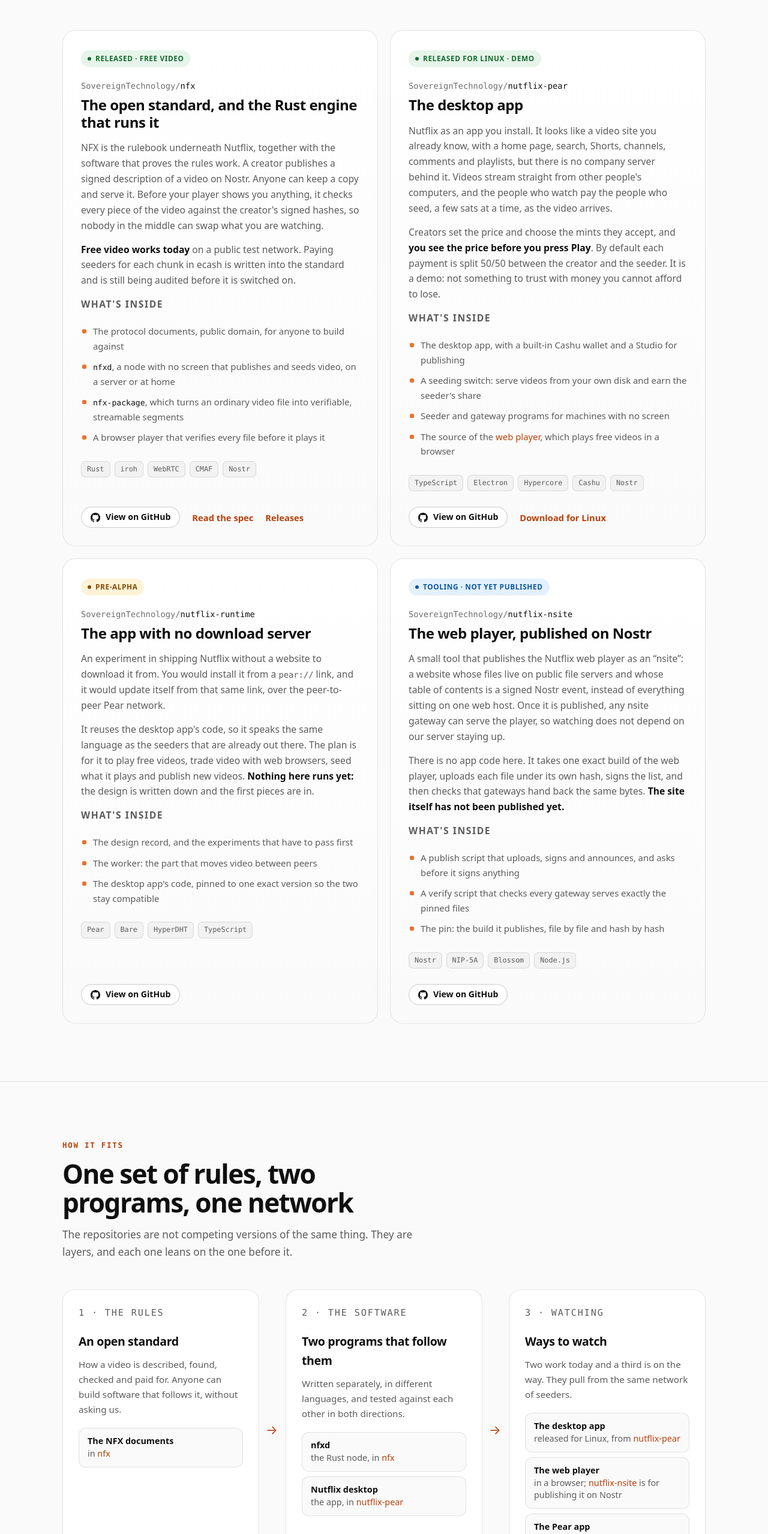
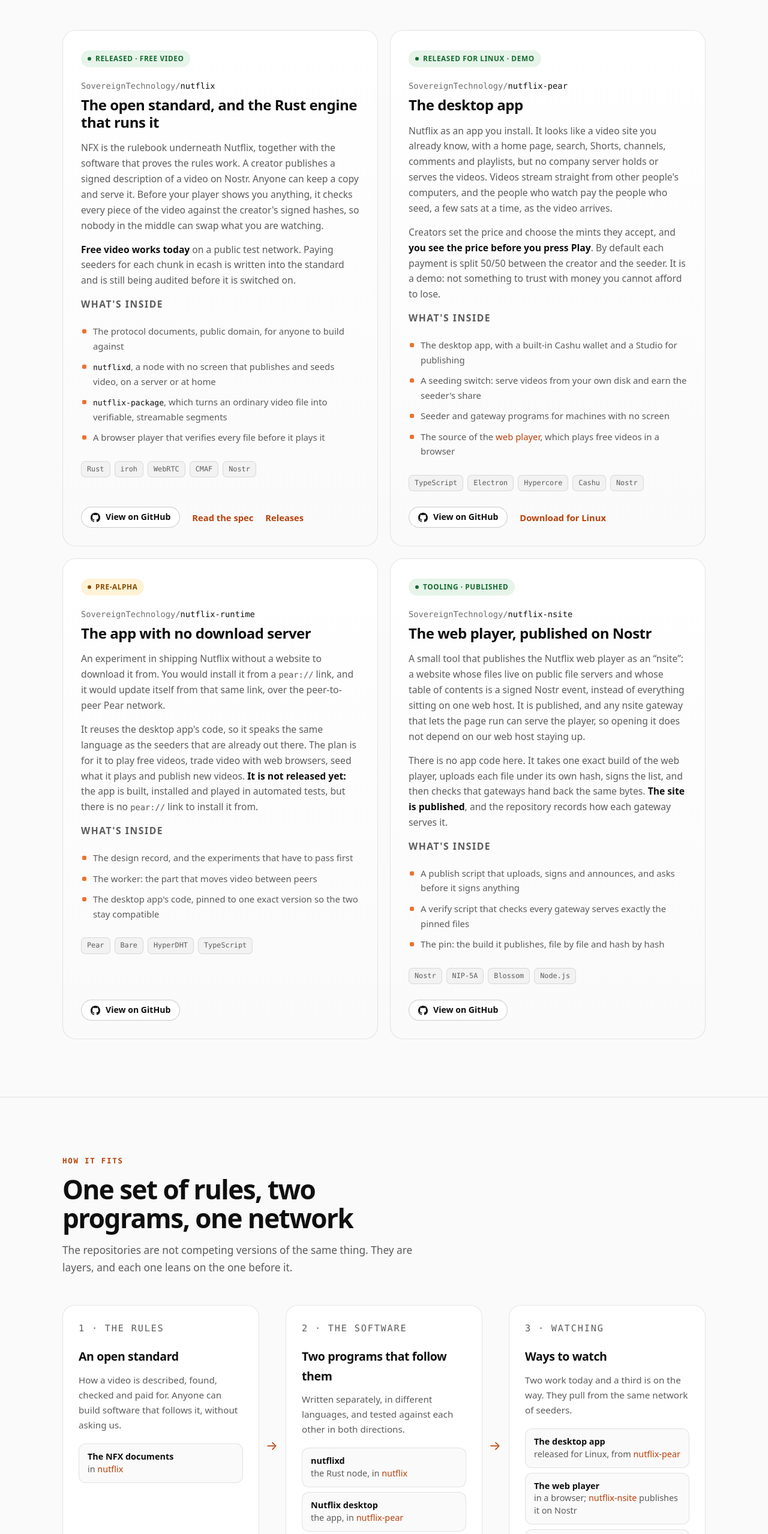
Before and after one commit to SovereignTechnology/nutflix.xyz, a plain HTML site: page public/index.html in a window 1280 px wide. Shown: the part 1182-3740 px from the top of the page at 60% size. Drawn offline with Linux system fonts and the light colour scheme.

Commit message:
site: the repository is nutflix and the node nutflixd; the nsite is published; NFX-17 (#3)
- nfx is now SovereignTechnology/nutflix, nfxd is nutflixd and nfx-package is nutflix-package: the
  card, the "how it fits" lists, the footer and every link (the releases so far still call the node
  nfxd, and the status card says so)
- nutflix-nsite: the site was published on 2026-11-22, so the card no longer says "not yet"; a gateway
  serves it only where it lets the page run, and what that removes is the need for our web host to
  open the page
- nutflix-runtime: not "nothing runs yet". It is built, installed and played in CI, and not released
- the protocol list: fourteen documents with NFX-17 (seeder lookup); "frozen" described as the spec
  describes it
- the desktop app: "no company server holds or serves the videos" (the default relays and STUN server
  are ours)
- the footer's licence line is AGPL-3.0-or-later, about the four listed repositories; the README says
  that this repository's own licence (AGPL-3.0) is a separate statement
- README: the page also links www.sovtech.pro; the nostr remote

```diff
--- a/public/index.html
+++ b/public/index.html
@@ -372,22 +372,22 @@ footer{padding:48px 0 64px;color:var(--muted)}
 
         <article class="repo">
           <div><span class="pill">Released · free video</span></div>
-          <a class="slug" href="https://github.com/SovereignTechnology/nfx"><span>SovereignTechnology/</span>nfx</a>
+          <a class="slug" href="https://github.com/SovereignTechnology/nutflix"><span>SovereignTechnology/</span>nutflix</a>
           <h3>The open standard, and the Rust engine that runs it</h3>
           <p>NFX is the rulebook underneath Nutflix, together with the software that proves the rules work. A creator publishes a signed description of a video on Nostr. Anyone can keep a copy and serve it. Before your player shows you anything, it checks every piece of the video against the creator's signed hashes, so nobody in the middle can swap what you are watching.</p>
           <p><strong>Free video works today</strong> on a public test network. Paying seeders for each chunk in ecash is written into the standard and is still being audited before it is switched on.</p>
           <p class="inside-label">What's inside</p>
           <ul class="inside">
             <li>The protocol documents, public domain, for anyone to build against</li>
-            <li><code>nfxd</code>, a node with no screen that publishes and seeds video, on a server or at home</li>
-            <li><code>nfx-package</code>, which turns an ordinary video file into verifiable, streamable segments</li>
+            <li><code>nutflixd</code>, a node with no screen that publishes and seeds video, on a server or at home</li>
+            <li><code>nutflix-package</code>, which turns an ordinary video file into verifiable, streamable segments</li>
             <li>A browser player that verifies every file before it plays it</li>
           </ul>
           <ul class="tags"><li>Rust</li><li>iroh</li><li>WebRTC</li><li>CMAF</li><li>Nostr</li></ul>
           <div class="actions">
-            <a class="btn btn-ghost btn-sm" href="https://github.com/SovereignTechnology/nfx"><svg width="16" height="16" aria-hidden="true"><use href="#gh"/></svg>View on GitHub</a>
-            <a class="more" href="https://github.com/SovereignTechnology/nfx/tree/main/spec">Read the spec</a>
-            <a class="more" href="https://github.com/SovereignTechnology/nfx/releases">Releases</a>
+            <a class="btn btn-ghost btn-sm" href="https://github.com/SovereignTechnology/nutflix"><svg width="16" height="16" aria-hidden="true"><use href="#gh"/></svg>View on GitHub</a>
+            <a class="more" href="https://github.com/SovereignTechnology/nutflix/tree/main/spec">Read the spec</a>
+            <a class="more" href="https://github.com/SovereignTechnology/nutflix/releases">Releases</a>
           </div>
         </article>
 
@@ -395,7 +395,7 @@ footer{padding:48px 0 64px;color:var(--muted)}
           <div><span class="pill">Released for Linux · demo</span></div>
           <a class="slug" href="https://github.com/SovereignTechnology/nutflix-pear"><span>SovereignTechnology/</span>nutflix-pear</a>
           <h3>The desktop app</h3>
-          <p>Nutflix as an app you install. It looks like a video site you already know, with a home page, search, Shorts, channels, comments and playlists, but there is no company server behind it. Videos stream straight from other people's computers, and the people who watch pay the people who seed, a few sats at a time, as the video arrives.</p>
+          <p>Nutflix as an app you install. It looks like a video site you already know, with a home page, search, Shorts, channels, comments and playlists, but no company server holds or serves the videos. Videos stream straight from other people's computers, and the people who watch pay the people who seed, a few sats at a time, as the video arrives.</p>
           <p>Creators set the price and choose the mints they accept, and <strong>you see the price before you press Play</strong>. By default each payment is split 50/50 between the creator and the seeder. It is a demo: not something to trust with money you cannot afford to lose.</p>
           <p class="inside-label">What's inside</p>
           <ul class="inside">
@@ -416,7 +416,7 @@ footer{padding:48px 0 64px;color:var(--muted)}
           <a class="slug" href="https://github.com/SovereignTechnology/nutflix-runtime"><span>SovereignTechnology/</span>nutflix-runtime</a>
           <h3>The app with no download server</h3>
           <p>An experiment in shipping Nutflix without a website to download it from. You would install it from a <code>pear://</code> link, and it would update itself from that same link, over the peer-to-peer Pear network.</p>
-          <p>It reuses the desktop app's code, so it speaks the same language as the seeders that are already out there. The plan is for it to play free videos, trade video with web browsers, seed what it plays and publish new videos. <strong>Nothing here runs yet:</strong> the design is written down and the first pieces are in.</p>
+          <p>It reuses the desktop app's code, so it speaks the same language as the seeders that are already out there. The plan is for it to play free videos, trade video with web browsers, seed what it plays and publish new videos. <strong>It is not released yet:</strong> the app is built, installed and played in automated tests, but there is no <code>pear://</code> link to install it from.</p>
           <p class="inside-label">What's inside</p>
           <ul class="inside">
             <li>The design record, and the experiments that have to pass first</li>
@@ -430,11 +430,11 @@ footer{padding:48px 0 64px;color:var(--muted)}
         </article>
 
         <article class="repo">
-          <div><span class="pill pill-info">Tooling · not yet published</span></div>
+          <div><span class="pill">Tooling · published</span></div>
           <a class="slug" href="https://github.com/SovereignTechnology/nutflix-nsite"><span>SovereignTechnology/</span>nutflix-nsite</a>
           <h3>The web player, published on Nostr</h3>
-          <p>A small tool that publishes the Nutflix web player as an “nsite”: a website whose files live on public file servers and whose table of contents is a signed Nostr event, instead of everything sitting on one web host. Once it is published, any nsite gateway can serve the player, so watching does not depend on our server staying up.</p>
-          <p>There is no app code here. It takes one exact build of the web player, uploads each file under its own hash, signs the list, and then checks that gateways hand back the same bytes. <strong>The site itself has not been published yet.</strong></p>
+          <p>A small tool that publishes the Nutflix web player as an “nsite”: a website whose files live on public file servers and whose table of contents is a signed Nostr event, instead of everything sitting on one web host. It is published, and any nsite gateway that lets the page run can serve the player, so opening it does not depend on our web host staying up.</p>
+          <p>There is no app code here. It takes one exact build of the web player, uploads each file under its own hash, signs the list, and then checks that gateways hand back the same bytes. <strong>The site is published</strong>, and the repository records how each gateway serves it.</p>
           <p class="inside-label">What's inside</p>
           <ul class="inside">
             <li>A publish script that uploads, signs and announces, and asks before it signs anything</li>
@@ -463,7 +463,7 @@ footer{padding:48px 0 64px;color:var(--muted)}
           <h3>An open standard</h3>
           <p>How a video is described, found, checked and paid for. Anyone can build software that follows it, without asking us.</p>
           <ul class="parts">
-            <li><b>The NFX documents</b>in <a href="https://github.com/SovereignTechnology/nfx">nfx</a></li>
+            <li><b>The NFX documents</b>in <a href="https://github.com/SovereignTechnology/nutflix">nutflix</a></li>
           </ul>
         </li>
         <li class="step">
@@ -471,7 +471,7 @@ footer{padding:48px 0 64px;color:var(--muted)}
           <h3>Two programs that follow them</h3>
           <p>Written separately, in different languages, and tested against each other in both directions.</p>
           <ul class="parts">
-            <li><b>nfxd</b>the Rust node, in <a href="https://github.com/SovereignTechnology/nfx">nfx</a></li>
+            <li><b>nutflixd</b>the Rust node, in <a href="https://github.com/SovereignTechnology/nutflix">nutflix</a></li>
             <li><b>Nutflix desktop</b>the app, in <a href="https://github.com/SovereignTechnology/nutflix-pear">nutflix-pear</a></li>
           </ul>
         </li>
@@ -481,13 +481,13 @@ footer{padding:48px 0 64px;color:var(--muted)}
           <p>Two work today and a third is on the way. They pull from the same network of seeders.</p>
           <ul class="parts">
             <li><b>The desktop app</b>released for Linux, from <a href="https://github.com/SovereignTechnology/nutflix-pear">nutflix-pear</a></li>
-            <li><b>The web player</b>in a browser; <a href="https://github.com/SovereignTechnology/nutflix-nsite">nutflix-nsite</a> is for publishing it on Nostr</li>
+            <li><b>The web player</b>in a browser; <a href="https://github.com/SovereignTechnology/nutflix-nsite">nutflix-nsite</a> publishes it on Nostr</li>
             <li><b>The Pear app</b>pre-alpha, in <a href="https://github.com/SovereignTechnology/nutflix-runtime">nutflix-runtime</a></li>
           </ul>
         </li>
       </ol>
 
-      <p class="fit-note"><strong>They share one network.</strong> A free video seeded by <code>nfxd</code> plays in the desktop app and in a browser, and <code>nfxd</code> can fetch a video that the desktop app seeds. That is the point of writing the rules down first.</p>
+      <p class="fit-note"><strong>They share one network.</strong> A free video seeded by <code>nutflixd</code> plays in the desktop app and in a browser, and <code>nutflixd</code> can fetch a video that the desktop app seeds. That is the point of writing the rules down first.</p>
     </div>
   </section>
 
@@ -524,8 +524,8 @@ footer{padding:48px 0 64px;color:var(--muted)}
   <section id="protocol">
     <div class="wrap">
       <p class="kicker">Open protocol</p>
-      <h2>Thirteen documents, no gatekeepers</h2>
-      <p class="lead">NFX is written down as a set of short documents. Six are frozen, which means software can rely on them not changing underneath it.</p>
+      <h2>Fourteen documents, no gatekeepers</h2>
+      <p class="lead">NFX is written down as a set of short documents. Six are frozen: software is built against them, and a change to one is an exception that is dated and explained.</p>
       <ul class="proto">
         <li><code>NFX-01</code><span>Networks &amp; versions</span><em class="frozen">Frozen</em></li>
         <li><code>NFX-02</code><span>Catalog manifest</span><em class="frozen">Frozen</em></li>
@@ -540,8 +540,9 @@ footer{padding:48px 0 64px;color:var(--muted)}
         <li><code>NFX-11</code><span>Registry &amp; conformance</span><em>Living</em></li>
         <li><code>NFX-12</code><span>HyperDHT transport (optional)</span><em>Draft</em></li>
         <li><code>NFX-16</code><span>Seeder ratings (optional)</span><em>Draft</em></li>
+        <li><code>NFX-17</code><span>Seeder lookup (optional)</span><em>Draft</em></li>
       </ul>
-      <p class="note">NFX-13 to NFX-15 are reserved for documents that are not written yet. The spec text is <strong>public domain (CC0)</strong>: anyone can build a player, a seeder, a relay, a mint or an indexer from these documents alone. <a href="https://github.com/SovereignTechnology/nfx/tree/main/spec">Read them on GitHub</a>.</p>
+      <p class="note">NFX-13 to NFX-15 are reserved for documents that are not written yet. The spec text is <strong>public domain (CC0)</strong>: anyone can build a player, a seeder, a relay, a mint or an indexer from these documents alone. <a href="https://github.com/SovereignTechnology/nutflix/tree/main/spec">Read them on GitHub</a>.</p>
     </div>
   </section>
 
@@ -554,12 +555,12 @@ footer{padding:48px 0 64px;color:var(--muted)}
         <div class="stat">
           <span class="pill">Working</span>
           <h3>Free video, end to end</h3>
-          <p>A creator publishes, seeders serve, and a desktop app or a plain browser plays. Playback keeps going from peers after the original source is gone. It runs on a <a href="https://github.com/SovereignTechnology/nfx/blob/main/docs/nfx/testnet.md">public test network</a>.</p>
+          <p>A creator publishes, seeders serve, and a desktop app or a plain browser plays. Playback keeps going from peers after the original source is gone. It runs on a <a href="https://github.com/SovereignTechnology/nutflix/blob/main/docs/nfx/testnet.md">public test network</a>.</p>
         </div>
         <div class="stat">
           <span class="pill">Released</span>
           <h3>You can try it now</h3>
-          <p>The <a href="https://web.nutflix.xyz/">web player</a> runs in a browser with nothing to install. The <a href="https://github.com/SovereignTechnology/nutflix-pear/releases/latest">desktop app</a> is released for Linux, and <a href="https://github.com/SovereignTechnology/nfx/releases">nfxd</a> has Linux builds too.</p>
+          <p>The <a href="https://web.nutflix.xyz/">web player</a> runs in a browser with nothing to install. The <a href="https://github.com/SovereignTechnology/nutflix-pear/releases/latest">desktop app</a> is released for Linux, and <a href="https://github.com/SovereignTechnology/nutflix/releases">nutflixd</a> has Linux builds too (the releases so far call it <code>nfxd</code>).</p>
         </div>
         <div class="stat">
           <span class="pill pill-warn">Experimental</span>
@@ -581,13 +582,13 @@ footer{padding:48px 0 64px;color:var(--muted)}
         nutflix
       </a>
       <ul class="foot-links">
-        <li><a href="https://github.com/SovereignTechnology/nfx">nfx</a></li>
+        <li><a href="https://github.com/SovereignTechnology/nutflix">nutflix</a></li>
         <li><a href="https://github.com/SovereignTechnology/nutflix-pear">nutflix-pear</a></li>
         <li><a href="https://github.com/SovereignTechnology/nutflix-runtime">nutflix-runtime</a></li>
         <li><a href="https://github.com/SovereignTechnology/nutflix-nsite">nutflix-nsite</a></li>
       </ul>
     </div>
-    <p class="fine">Development happens in the open over Nostr; the GitHub repositories are mirrors. Code: <span class="nb">AGPL-3.0</span> · Spec text: CC0 · © 2026 <a href="https://www.sovtech.pro/">Sovereign Technology</a>, El Salvador</p>
+    <p class="fine">Development happens in the open over Nostr; the GitHub repositories are mirrors. Code: <span class="nb">AGPL-3.0-or-later</span> · Spec text: CC0 · © 2026 <a href="https://www.sovtech.pro/">Sovereign Technology</a>, El Salvador</p>
   </div>
 </footer>
 
```
Also changed, not shown: 1 other file.
